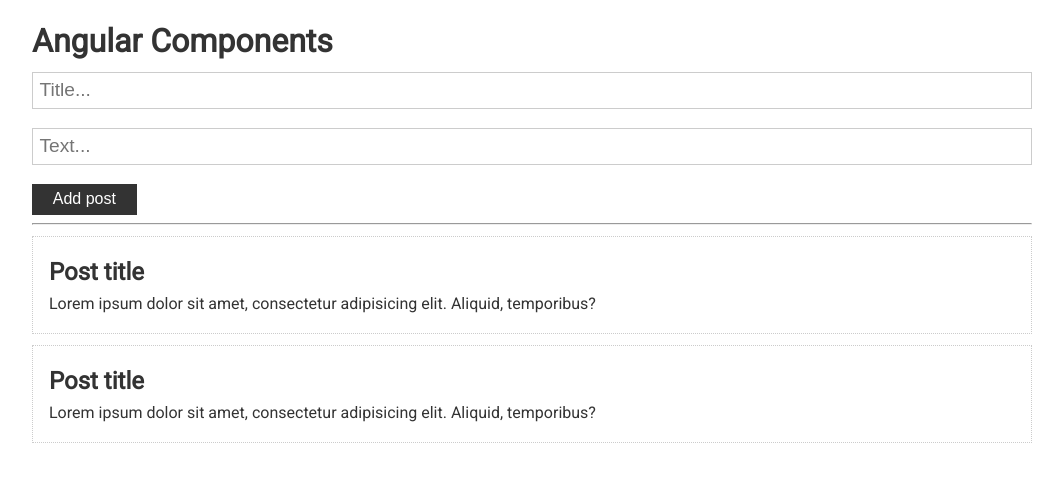
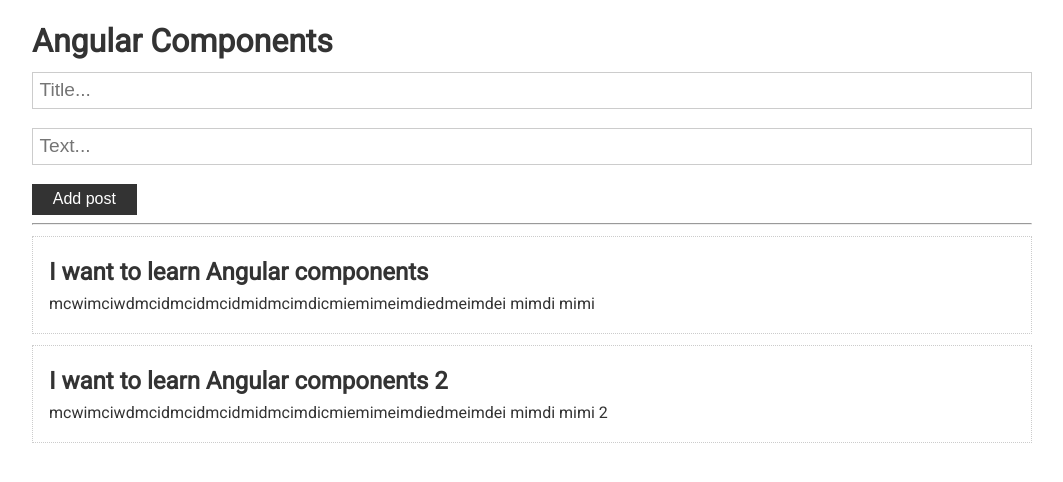
Before and after one commit to StasMirko/myAngular, an Angular app: page / in a window 1280 px wide. Shown: the top 482 px of the page, without its empty margins (108-1171 px from the left). Built offline with nearby package versions, Linux system fonts and the light colour scheme.

Commit message:
Передача параметрів із компонентів

```diff
--- a/package.json
+++ b/package.json
@@ -34,6 +34,6 @@
     "karma-coverage": "~2.0.3",
     "karma-jasmine": "~4.0.0",
     "karma-jasmine-html-reporter": "~1.7.0",
-    "typescript": "~4.3.5"
+    "typescript": "4.0.0"
   }
 }
--- a/src/app/app.component.html
+++ b/src/app/app.component.html
@@ -1,8 +1,11 @@
 <div class="container">
   <h1>Angular Components</h1>
-  <app-post-form></app-post-form>
+  <app-post-form
+    (onAdd)="updatePosts($event)"
+  ></app-post-form>
   <hr />
   <app-post
-  *ngFor="let post of posts"
+  *ngFor="let p of posts"
+  [post]="p"
   ></app-post>
 </div>
--- a/src/app/app.component.ts
+++ b/src/app/app.component.ts
@@ -22,4 +22,9 @@
       id: 2
     }
   ]
+
+  updatePosts(post: Post){
+    this.posts.unshift(post)
+    // console.log('Post: ', post)
+  }
 }
--- a/src/app/post-form/post-form.component.html
+++ b/src/app/post-form/post-form.component.html
@@ -1,5 +1,15 @@
 <div>
-  <input type="text" class="form-control" placeholder="Title...">
-  <input type="text" class="form-control" placeholder="Text...">
-  <button class="btn">Add post</button>
+  <input
+    type="text"
+    class="form-control"
+    placeholder="Title..."
+    [(ngModel)]="title"
+  >
+  <input
+    type="text"
+    class="form-control"
+    placeholder="Text..."
+    [(ngModel)]="text"
+  >
+  <button class="btn" (click)="addPost()">Add post</button>
 </div>
--- a/src/app/post-form/post-form.component.ts
+++ b/src/app/post-form/post-form.component.ts
@@ -1,4 +1,5 @@
-import { Component, OnInit } from '@angular/core';
+import {Component, EventEmitter, OnInit, Output} from '@angular/core';
+import {Post} from "../app.component";
 
 @Component({
   selector: 'app-post-form',
@@ -7,9 +8,26 @@
 })
 export class PostFormComponent implements OnInit {
 
+  @Output() onAdd: EventEmitter<Post> = new EventEmitter<Post>()
+
+  title = ''
+  text = ''
+
   constructor() { }
 
   ngOnInit(): void {
   }
 
+  addPost(){
+    if (this.text.trim() && this.title.trim()){
+      const post: Post = {
+        title: this.title,
+        text: this.text
+      }
+
+      this.onAdd.emit(post)
+      this.title = this.text = ''
+    }
+  }
+
 }
--- a/src/app/post/post.component.html
+++ b/src/app/post/post.component.html
@@ -1,4 +1,4 @@
 <div class="card">
-  <h2>Post title</h2>
-  <p>Lorem ipsum dolor sit amet, consectetur adipisicing elit. Aliquid, temporibus?</p>
+  <h2>{{post.title}}</h2>
+  <p>{{post.text}}</p>
 </div>
--- a/tsconfig.json
+++ b/tsconfig.json
@@ -25,6 +25,7 @@
     "enableI18nLegacyMessageIdFormat": false,
     "strictInjectionParameters": true,
     "strictInputAccessModifiers": true,
-    "strictTemplates": true
+    "strictTemplates": true,
+    "strictPropertyInitialization": false
   }
 }
```
Also changed, not shown: src/app/post/post.component.ts (+6 -1 lines).
